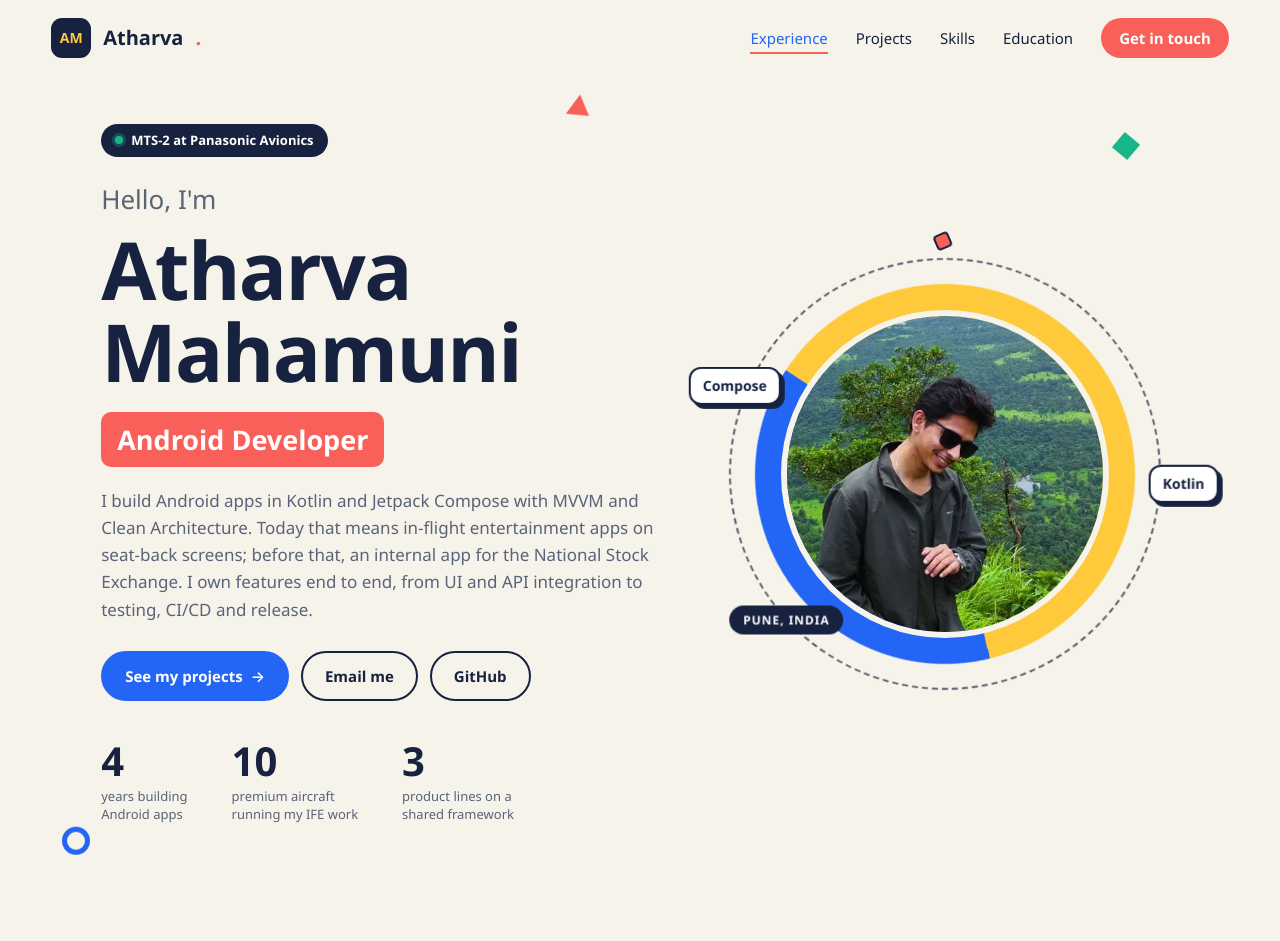
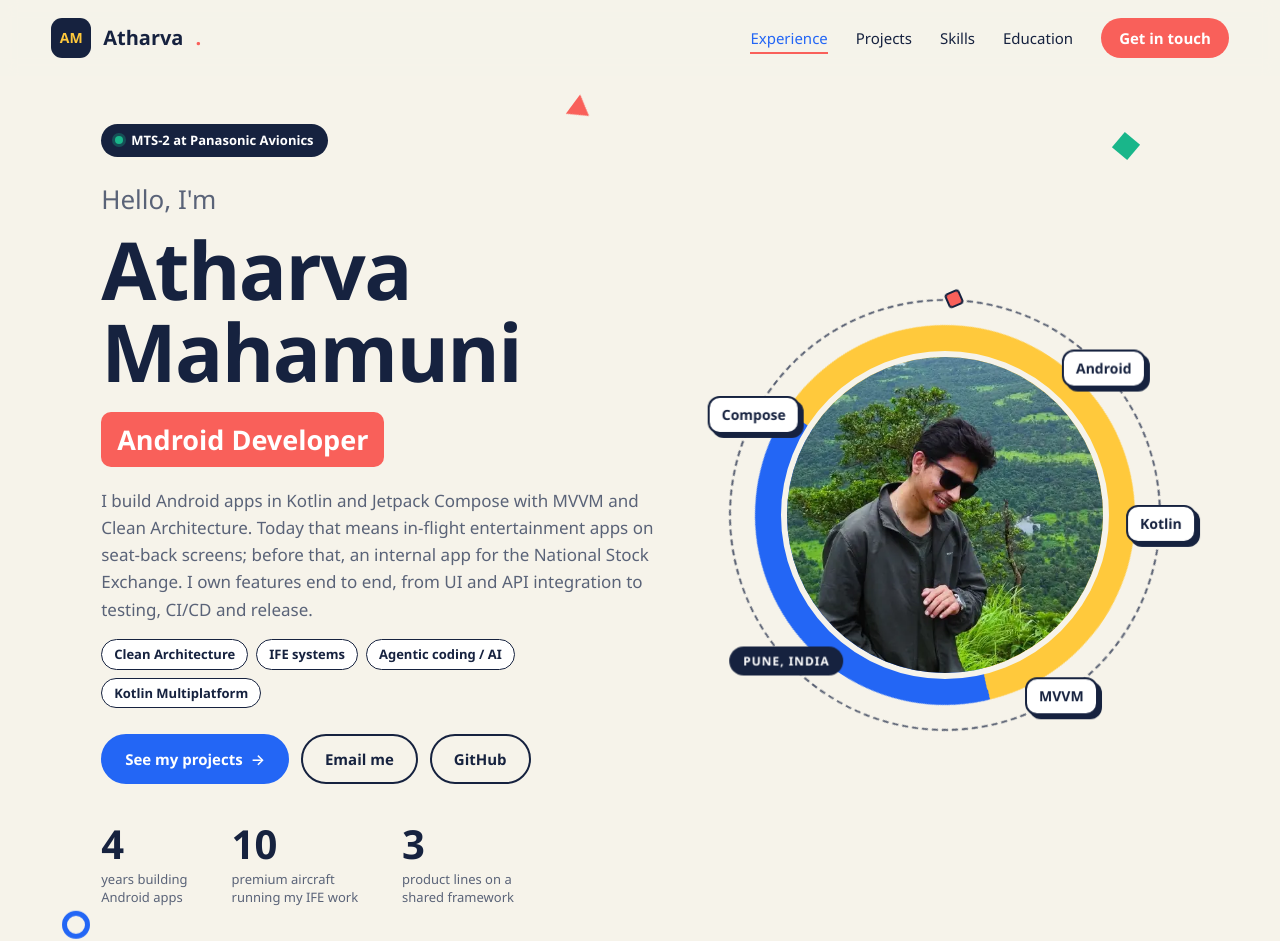
Before and after one commit to AtharvaMahamuni/atharvamahamuni.github.io, a website: page index.html in a window 1280 px wide. Shown: the top 941 px of the page. Drawn offline with Linux system fonts and the light colour scheme.

Commit message:
Add focus chips to the hero and confirm no blog references remain (#3)

```diff
--- a/index.html
+++ b/index.html
@@ -37,6 +37,12 @@
     <h1>Atharva<br>Mahamuni</h1>
     <p class="tag">Android Developer</p>
     <p class="lede">I build Android apps in Kotlin and Jetpack Compose with MVVM and Clean Architecture. Today that means in-flight entertainment apps on seat-back screens; before that, an internal app for the National Stock Exchange. I own features end to end, from UI and API integration to testing, CI/CD and release.</p>
+    <ul class="focus" aria-label="Focus areas">
+      <li>Clean Architecture</li>
+      <li>IFE systems</li>
+      <li>Agentic coding / AI</li>
+      <li>Kotlin Multiplatform</li>
+    </ul>
     <div class="cta">
       <a class="btn primary" href="#projects">See my projects <span aria-hidden="true">→</span></a>
       <a class="btn" href="mailto:atharvamahamuni54@gmail.com">Email me</a>
@@ -55,6 +61,8 @@
     <div class="sats" aria-hidden="true">
       <span class="sat sat-a"><span class="chip">Kotlin</span></span>
       <span class="sat sat-b"><span class="chip">Compose</span></span>
+      <span class="sat sat-e"><span class="chip">Android</span></span>
+      <span class="sat sat-f"><span class="chip">MVVM</span></span>
       <span class="sat sat-c"><span class="label">Pune, India</span></span>
       <span class="sat sat-d"><span class="bead"></span></span>
     </div>
--- a/style.css
+++ b/style.css
@@ -92,7 +92,7 @@ a:focus-visible{outline:3px solid var(--blue);outline-offset:3px}
 .sats{position:absolute;inset:-26px;pointer-events:none}
 .sat{position:absolute;width:0;height:0;display:flex;align-items:center;justify-content:center}
 .sat>*{flex:none}
-.sat-a{top:11%;left:89%}.sat-b{top:72%;left:2%}.sat-c{top:100%;left:50%}.sat-d{top:14%;left:10%}
+.sat-a{top:14.6%;left:85.4%}.sat-b{top:67%;left:3%}.sat-c{top:100%;left:50%}.sat-d{top:14.6%;left:14.6%}.sat-e{top:0;left:50%}.sat-f{top:58.7%;left:99.2%}
 .links a{font-weight:700;font-size:15px;text-decoration:none;background:linear-gradient(var(--blue),var(--blue)) 0 100%/100% 2px no-repeat;position:relative}
 .links a::after{content:"";position:absolute;left:0;right:0;bottom:0;height:2px;background:var(--coral);transform:scaleX(0);transform-origin:left;transition:transform .3s ease}
 .links a:hover::after,.links a:focus-visible::after{transform:scaleX(1)}
@@ -135,3 +135,8 @@ a:focus-visible{outline:3px solid var(--blue);outline-offset:3px}
 .stats dt{font-variant-numeric:tabular-nums}
 .stats dt.counting{position:relative;color:transparent}
 .stats dt.counting::after{content:attr(data-count) / "";position:absolute;left:0;top:0;color:var(--ink)}
+.focus{list-style:none;display:flex;flex-wrap:wrap;gap:8px;padding:0;margin:-12px 0 26px}
+.focus li{font-size:13px;font-weight:600;padding:4px 12px;border:1.5px solid var(--ink);border-radius:999px;background:#fff;transition:transform .2s ease,background-color .2s ease}
+.focus li:hover{transform:translateY(-2px);background:var(--yellow)}
+@media (max-width:860px){.sats .chip{font-size:12px;padding:4px 9px;box-shadow:3px 3px 0 var(--ink)}}
+@media (max-width:860px){.tri,.dia{display:none}}
```
